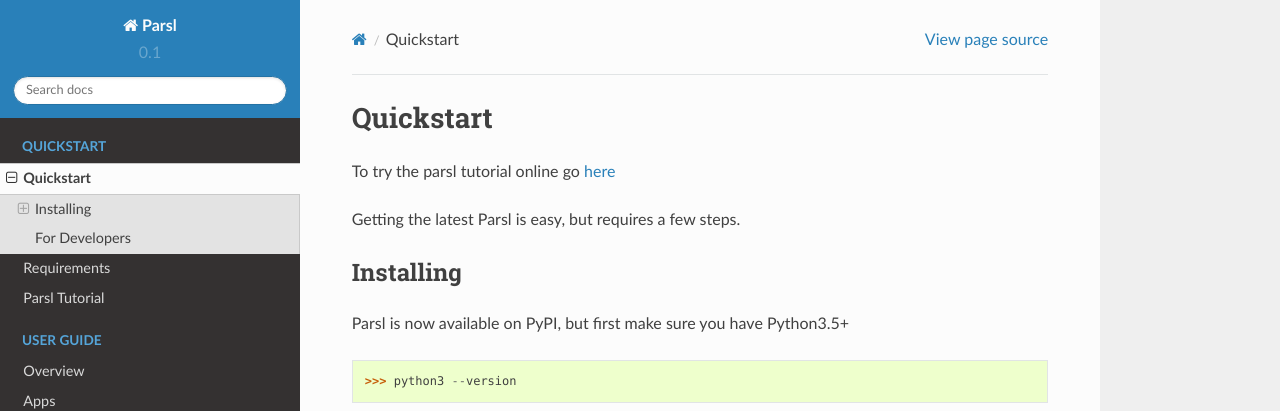
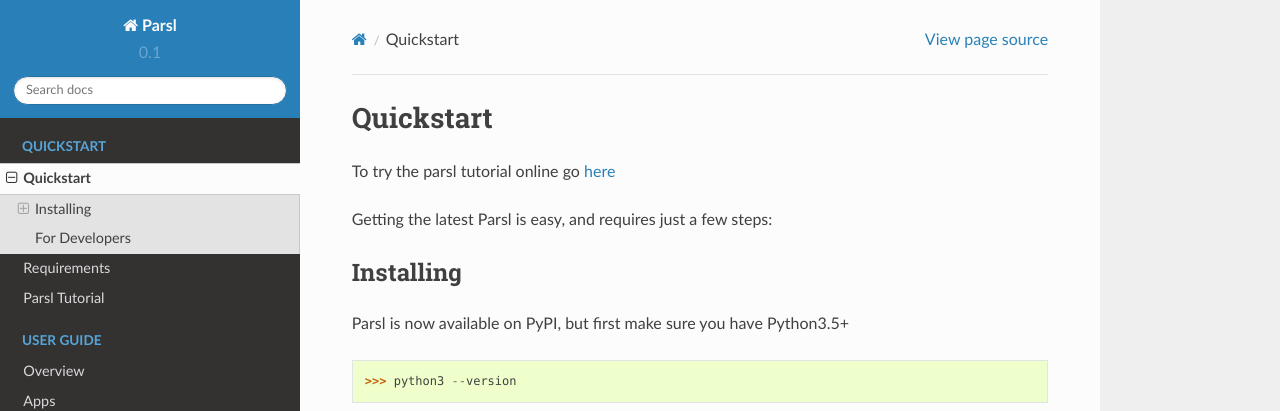
Before and after one commit to Parsl/parsl, a Sphinx documentation site: the page built from docs/quick/quickstart.rst, in a window 1280 px wide and 900 px high. Shown: the top 411 px of the window. Built offline with Sphinx 7.4.7 and the Read the Docs theme 2.0.0, drawn with Linux system fonts in a browser that asks for light colours.

Commit message:
Minor text change

```diff
--- a/docs/quick/quickstart.rst
+++ b/docs/quick/quickstart.rst
@@ -3,7 +3,7 @@
 
 | To try the parsl tutorial online go `here <try.parsl-project.org>`_
 
-| Getting the latest Parsl is easy, but requires a few steps.
+| Getting the latest Parsl is easy, and requires just a few steps:
 
 
 Installing
```
